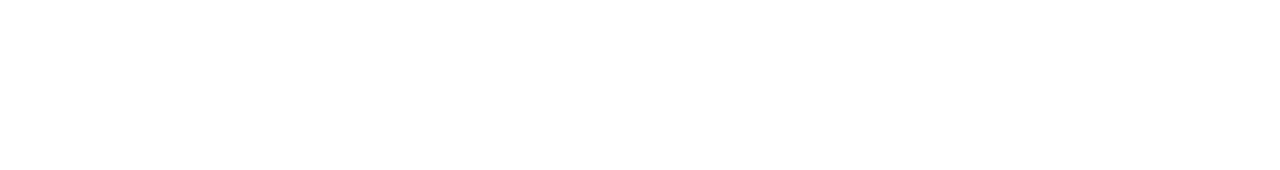
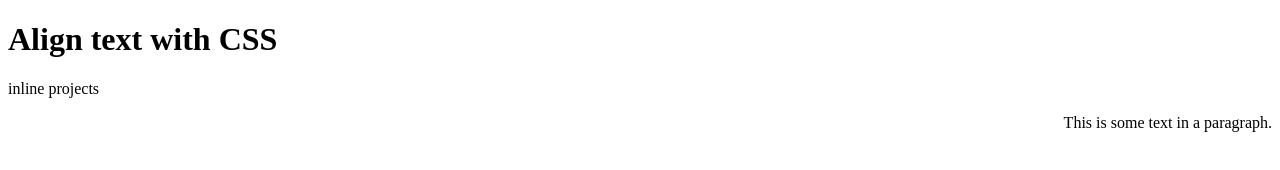
Before and after one commit to rjlam1/my-first-github-repo, a plain HTML site: page index.html in a window 1280 px wide. Drawn offline with Linux system fonts and the light colour scheme.

Commit message:
first commit

```diff
--- a/index.html
+++ b/index.html
@@ -6,6 +6,8 @@
     <title>My First Ever Github Repo</title>
 </head>
 <body>
-
+    <h1>Align text with CSS</h1>
+    <p> inline projects</p>
+    <p style="text-align:right">This is some text in a paragraph.</p>
 </body>
 </html>
```
